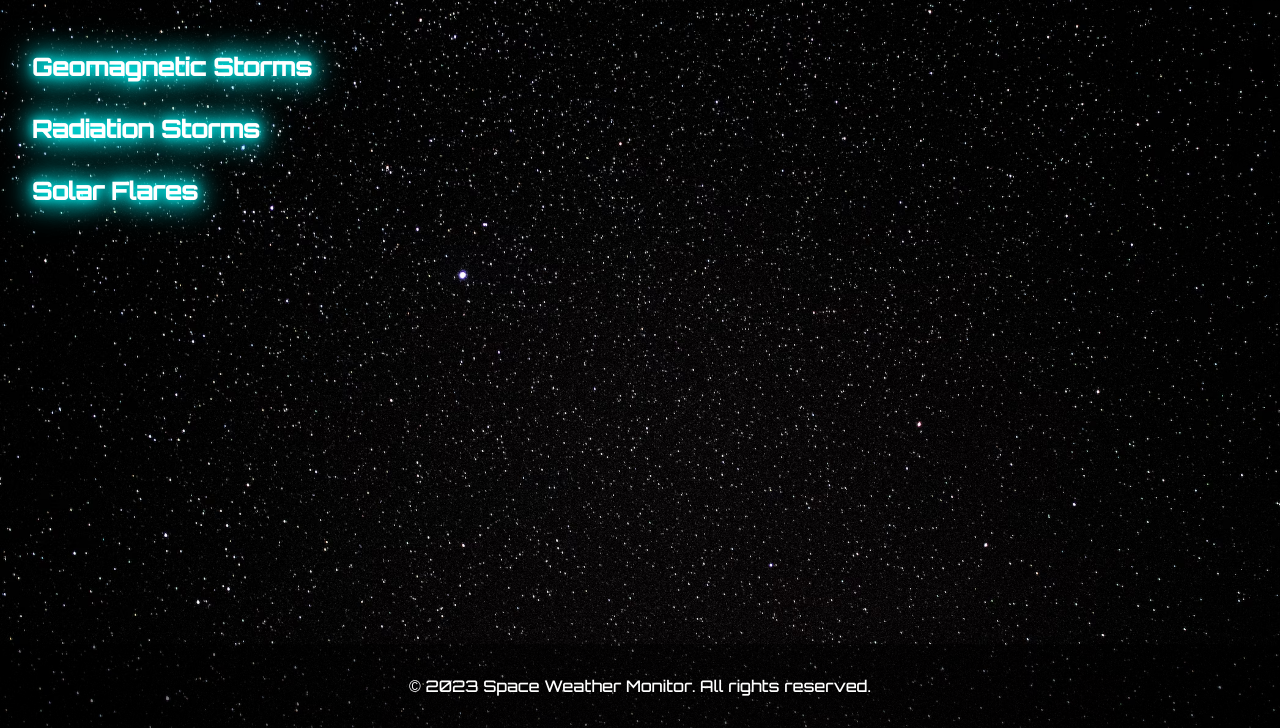
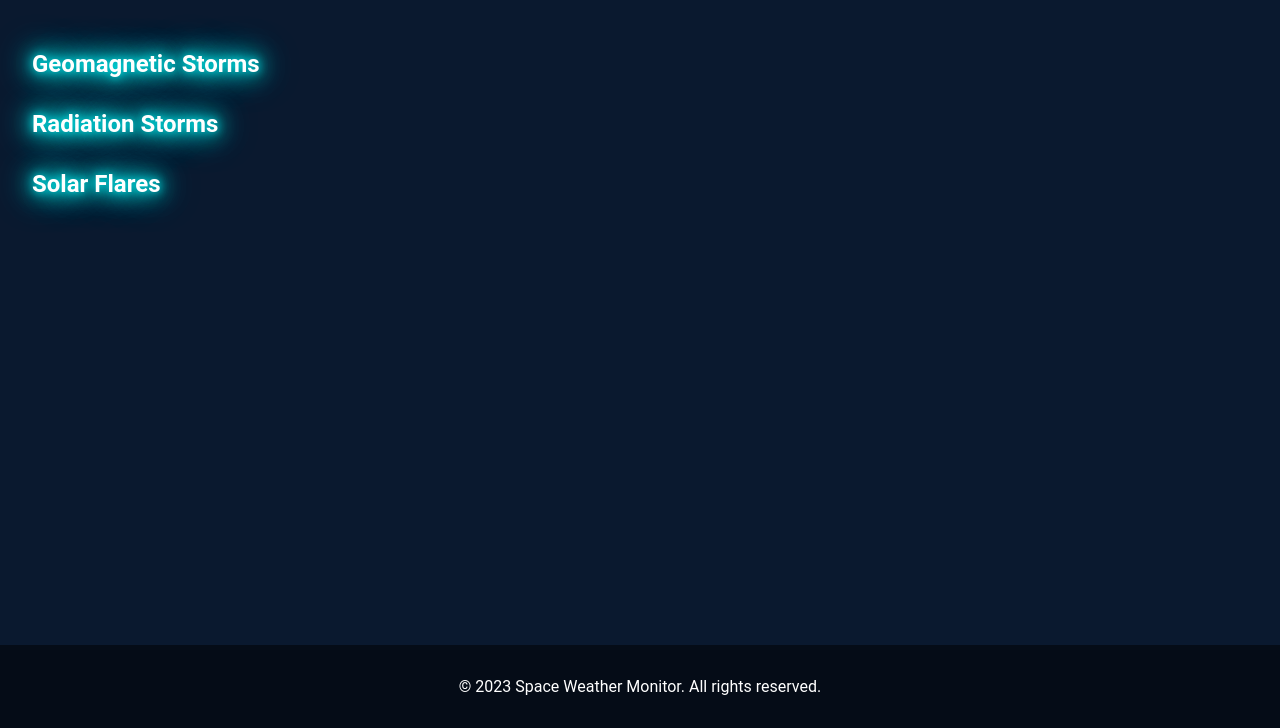
Before and after one commit to Dakota-Ponder/space-weather-dashboard, a plain HTML site: page index.html in a window 1280 px wide. Shown: the part 72-800 px from the top of the page. Drawn offline with Linux system fonts and the light colour scheme.

Commit message:
changed font and background color

```diff
--- a/css/styles.css
+++ b/css/styles.css
@@ -1,8 +1,9 @@
 /* General styles */
 body {
     margin: 0;
-    font-family: 'Orbitron', sans-serif;
-    background-image: url('../images/stars.avif');
+    font-family: 'Roboto', monospace;
+    background-color: #0a192f;
+    /*background-image: url('../images/stars.avif');*/
     background-size: cover;
     background-position: center;
     background-repeat: no-repeat;
--- a/index.html
+++ b/index.html
@@ -9,7 +9,7 @@
     <link rel="preconnect" href="https://fonts.googleapis.com" />
     <link rel="preconnect" href="https://fonts.gstatic.com" crossorigin />
     <link
-      href="https://fonts.googleapis.com/css2?family=Orbitron:wght@500&display=swap"
+      href="https://fonts.googleapis.com/css2?family=Roboto+Mono:wght@300&display=swap"
       rel="stylesheet"
     />
   </head>
```
